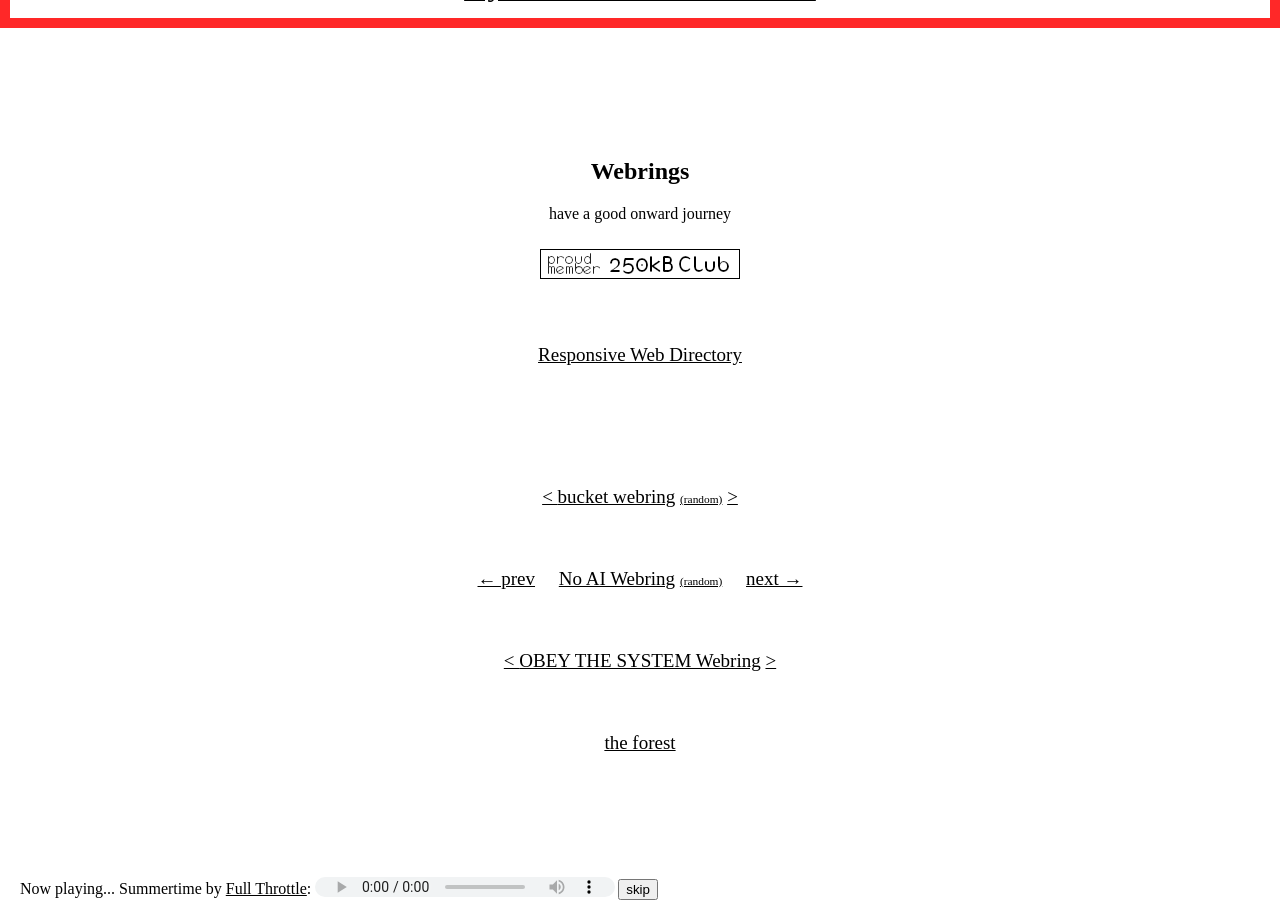
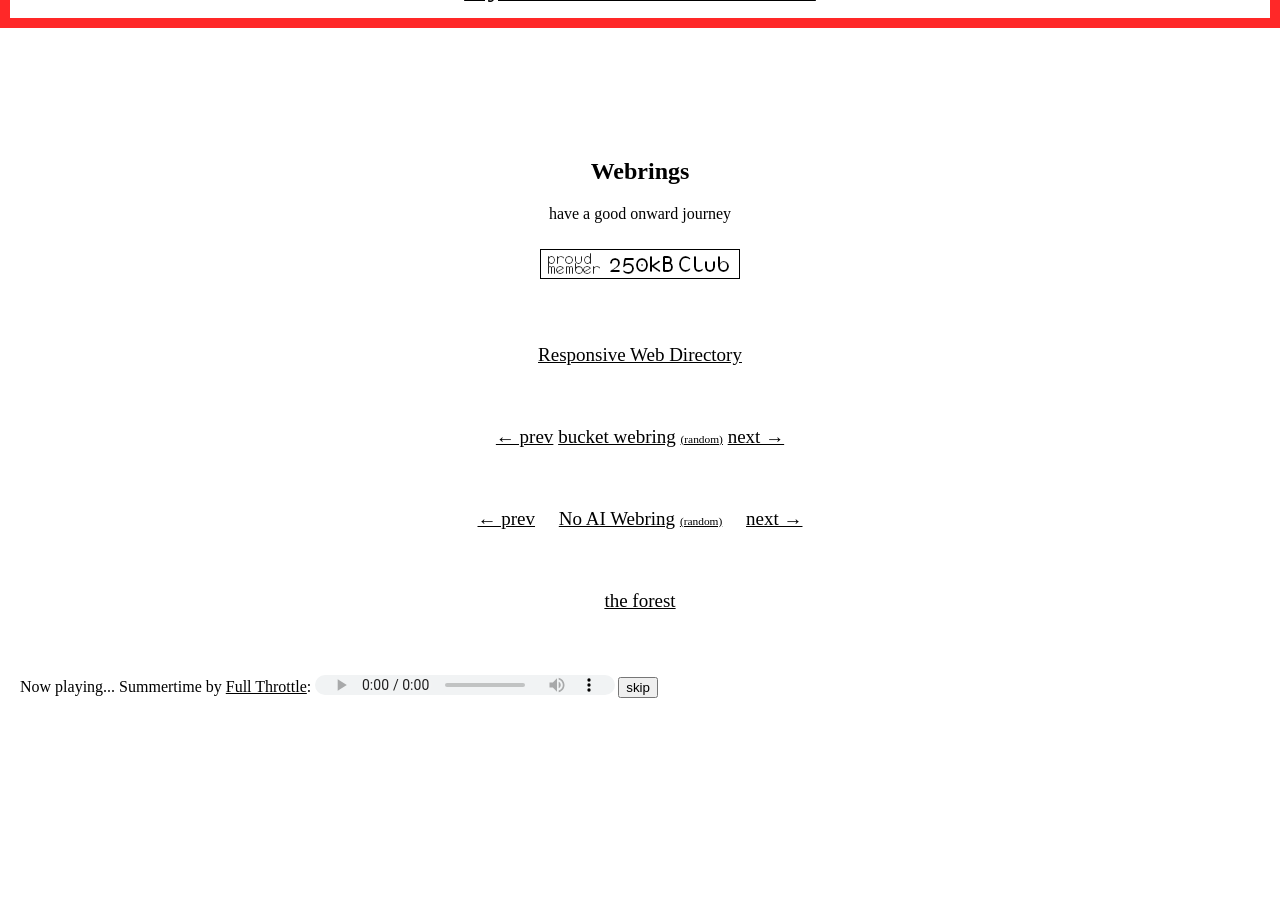
Before and after one commit to TomJB1/my-website-jekyll, a Jekyll site: the page built from index.html, in a window 1280 px wide and 900 px high, scrolled down 742 px. Built offline with Jekyll 4.4.1, drawn with Linux system fonts in a browser that asks for light colours; a script that is not in the unit is left out; after the commit the page ends 1440 px from its top, so only the background shows below that.

Commit message:
remove webrings I'm not in, make links the same

```diff
--- a/index.html
+++ b/index.html
@@ -34,16 +34,11 @@ layout: compress
         <div>
             <a href="https://kalechips.net/responsive/index">Responsive Web Directory</a>
         </div>
-        <div id='focusfirst-webring'>
-            <script type="text/javascript" src="https://www.beepbird.net/webring/onionring-variables.js"></script>
-            <script type="text/javascript" src="https://www.beepbird.net/webring/onionring-widget.js"></script>
-            <noscript><a href='https://www.beepbird.net/index.html'><img src="https://www.beepbird.net/webring/focusfirst.png" alt="Focus First Index"></a></noscript>
-        </div>
         <div id='bucket-webring'>
-            <a href="https://webring.bucketfish.me/redirect.html?to=prev&name=Tom Brandis" rel="nofollow"> < </a>
+            <a href="https://webring.bucketfish.me/redirect.html?to=prev&name=Tom Brandis" rel="nofollow">← prev</a>
             <a href="https://webring.bucketfish.me" rel="nofollow">bucket webring</a>
             <a style="font-size:60%" href="https://webring.bucketfish.me/redirect.html?to=random&name=Tom Brandis" rel="nofollow">(random)</a>
-            <a href="https://webring.bucketfish.me/redirect.html?to=next&name=Tom Brandis" rel="nofollow"> > </a>
+            <a href="https://webring.bucketfish.me/redirect.html?to=next&name=Tom Brandis" rel="nofollow">next →</a>
         </div>
         <div id="noaiwebring">
             <a href="https://baccyflap.com/noai/?prv&s=tom" target="_top">← prev</a>&emsp;
@@ -51,17 +46,8 @@ layout: compress
             <a style="font-size:60%" href="https://baccyflap.com/noai/?rnd" target="_top">(random)</a>&emsp;
             <a href="https://baccyflap.com/noai/?nxt&s=tom" target="_top">next →</a>
         </div>
-        <div id="otswebring">
-            <a href="https://webring.obeythesystem.com/page?=previous" rel="nofollow"> < </a>
-            <a href="https://webring.obeythesystem.com/" rel="nofollow">OBEY THE SYSTEM Webring</a>
-            <a href="https://webring.obeythesystem.com/page?=next" rel="nofollow"> > </a>
-        </div>
         <div id="theforest">
             <a href="https://theforest.link/">the forest</a>
-        </div>
-        <div id='epicring'>
-            <script type="text/javascript" src="https://epic1.neocities.org/epicring/onionring-variables.js"></script>
-            <script type="text/javascript" src="https://epic1.neocities.org/epicring/newclassic-widget.js"></script>
         </div>
     </div>
     <div id="music"></div>
```
